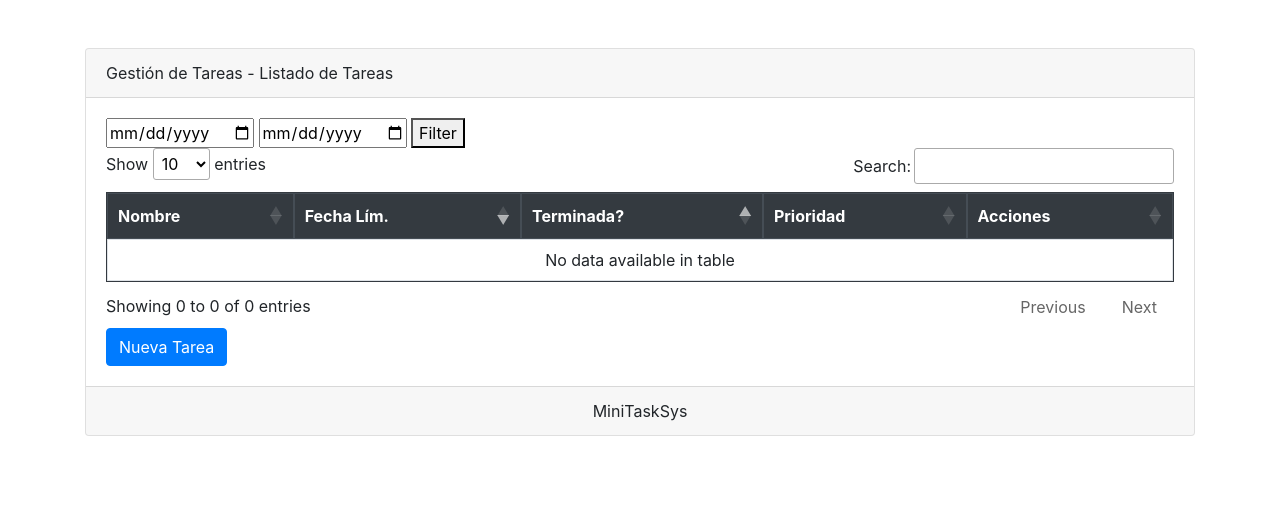
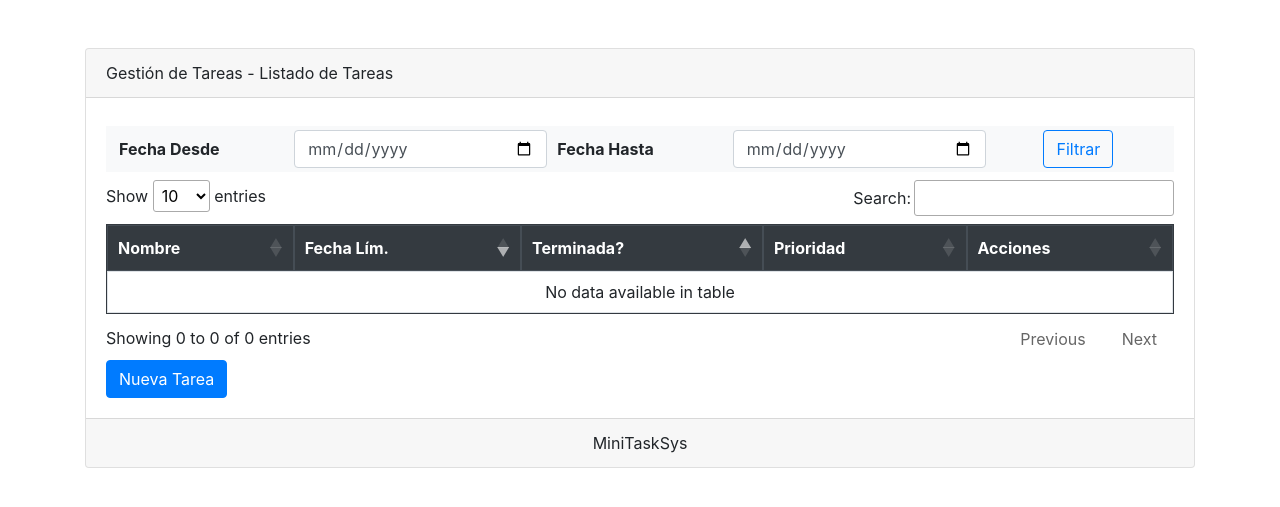
Before and after one commit to jorferr89/minitasksys, a Django app: page /tareas/ in a window 1280 px wide. Shown: the part 56-563 px from the top of the page. Run offline with Django 4.2, Linux system fonts and the light colour scheme; the visitor is signed in with stand-in values (Sample User, id 1); data that the repository does not hold is empty; some libraries are stand-ins or nearby versions.

Commit message:
formulario filtrado de tareas

```diff
--- a/apps/tareas/templates/listar.html
+++ b/apps/tareas/templates/listar.html
@@ -3,10 +3,26 @@
 
 
 {% block content %}
-    <form method="GET">
-        <input type="date" id="start_date" name="start_date" value="{{ start_date }}">
-        <input type="date" id="end_date" name="end_date" value="{{ end_date }}">
-        <button type="submit">Filter</button>
+
+    <form class="bg-light" method="GET">
+        <div class="form-row align-items-center mx-2 my-2">
+            <div class="col-sm-2 text-left font-weight-bold">
+                Fecha Desde
+            </div>
+            <div class="col-sm-3 my-1">
+                <input type="date" class="form-control" type="date" name="start_date" id="start_date" value="{{ start_date }}">
+            </div>
+            <div class="col-sm-2 text-left font-weight-bold">
+                Fecha Hasta
+            </div>
+            <div class="col-sm-3 my-1">
+                <input type="date" class="form-control" type="date" name="end_date" id="end_date" value="{{ end_date }}">
+            </div>
+
+            <div class="col-sm-2 text-center">
+                <button type="submit" class="btn btn-outline-primary my-1">Filtrar</button>
+            </div>
+        </div>
     </form>
 
 
```
